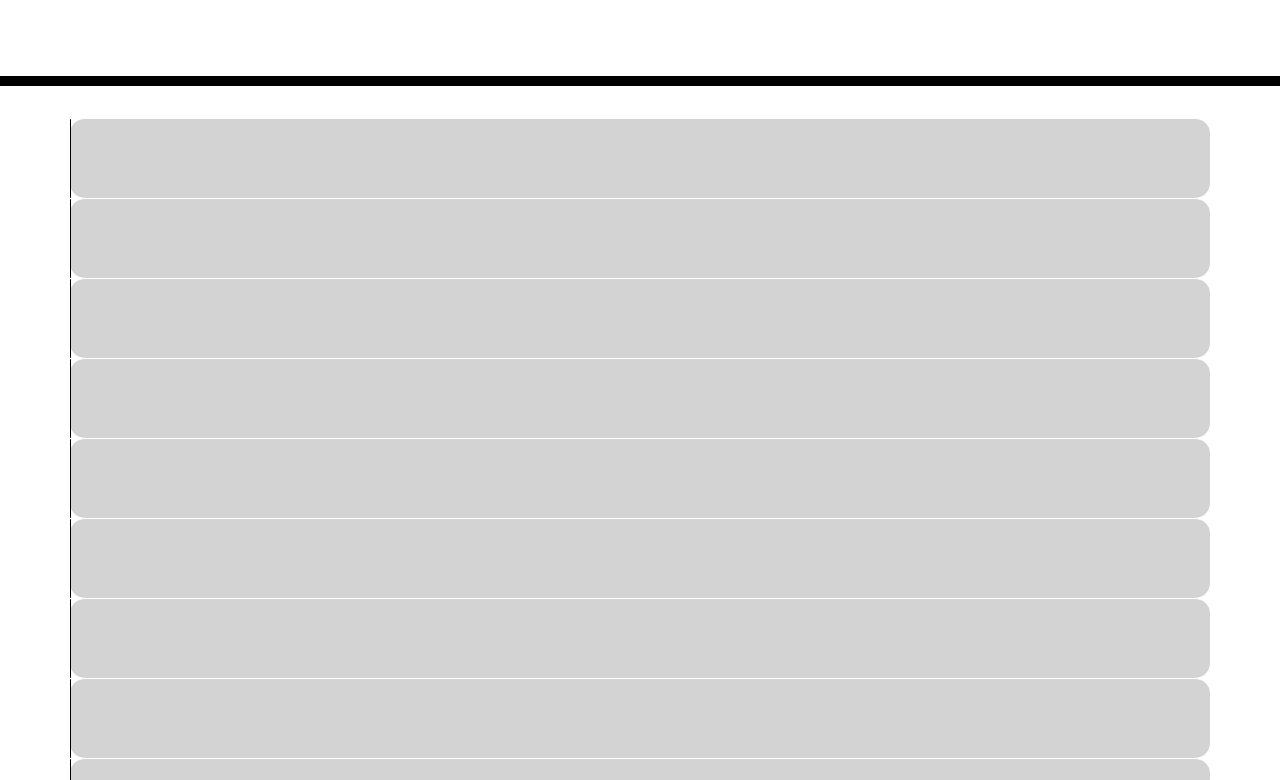
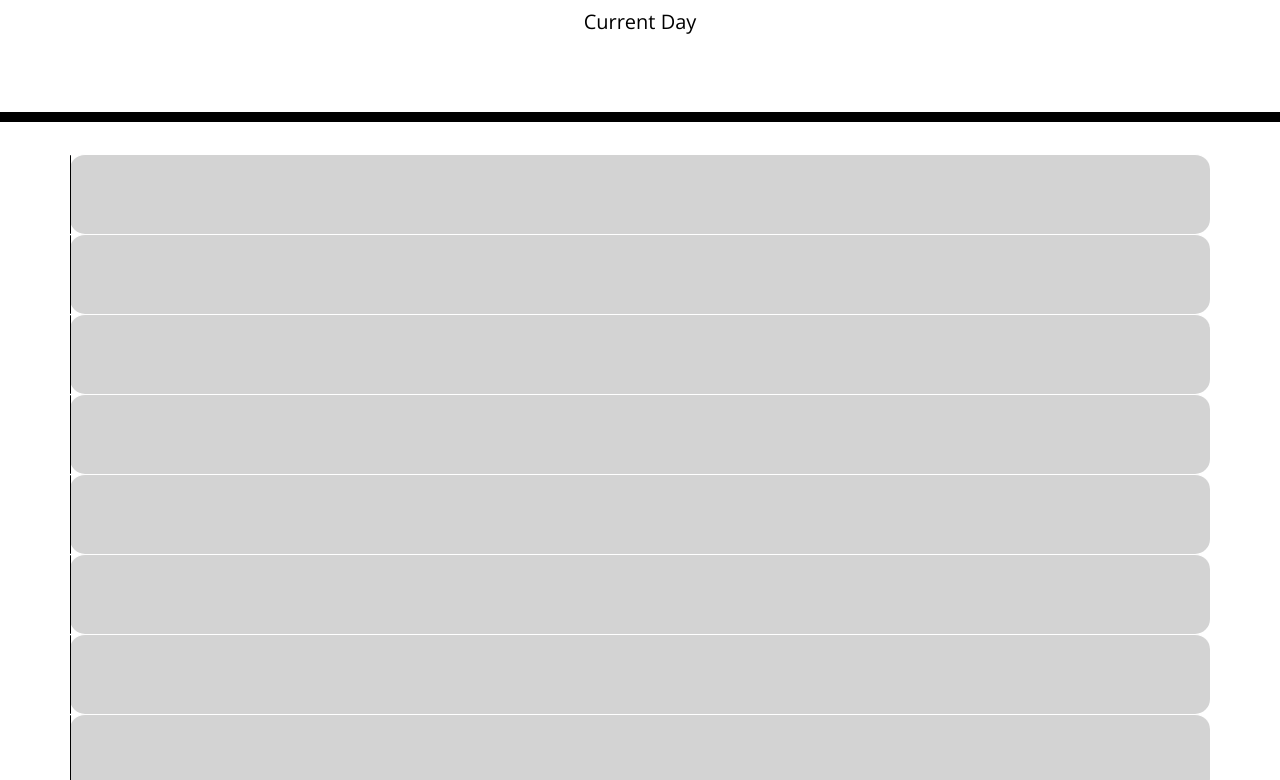
Before and after one commit to ThomasPlunkett/work_day_scheduler_05_Third-Party_APIs_HW, a plain HTML site: page index.html in a window 1280 px wide. Shown: the part 182-962 px from the top of the page. Drawn offline with nearby package versions, Linux system fonts and the light colour scheme.

Commit message:
tested that text works in lead class in header with Current Day. will remove. need to use moment to grab current date and time.

```diff
--- a/index.html
+++ b/index.html
@@ -26,7 +26,7 @@
     <header class="jumbotron">
       <h1 class="display-3">Work Day Scheduler</h1>
       <p class="lead">A simple calendar app for scheduling your work day</p>
-      <p id="currentDay" class="lead"></p>
+      <p id="currentDay" class="lead">Current Day</p>
     </header>
     <div class="container" id="calendar">
       <!-- Time blocks go here (use "past" as placeholder to distinguish rows)-->
```
